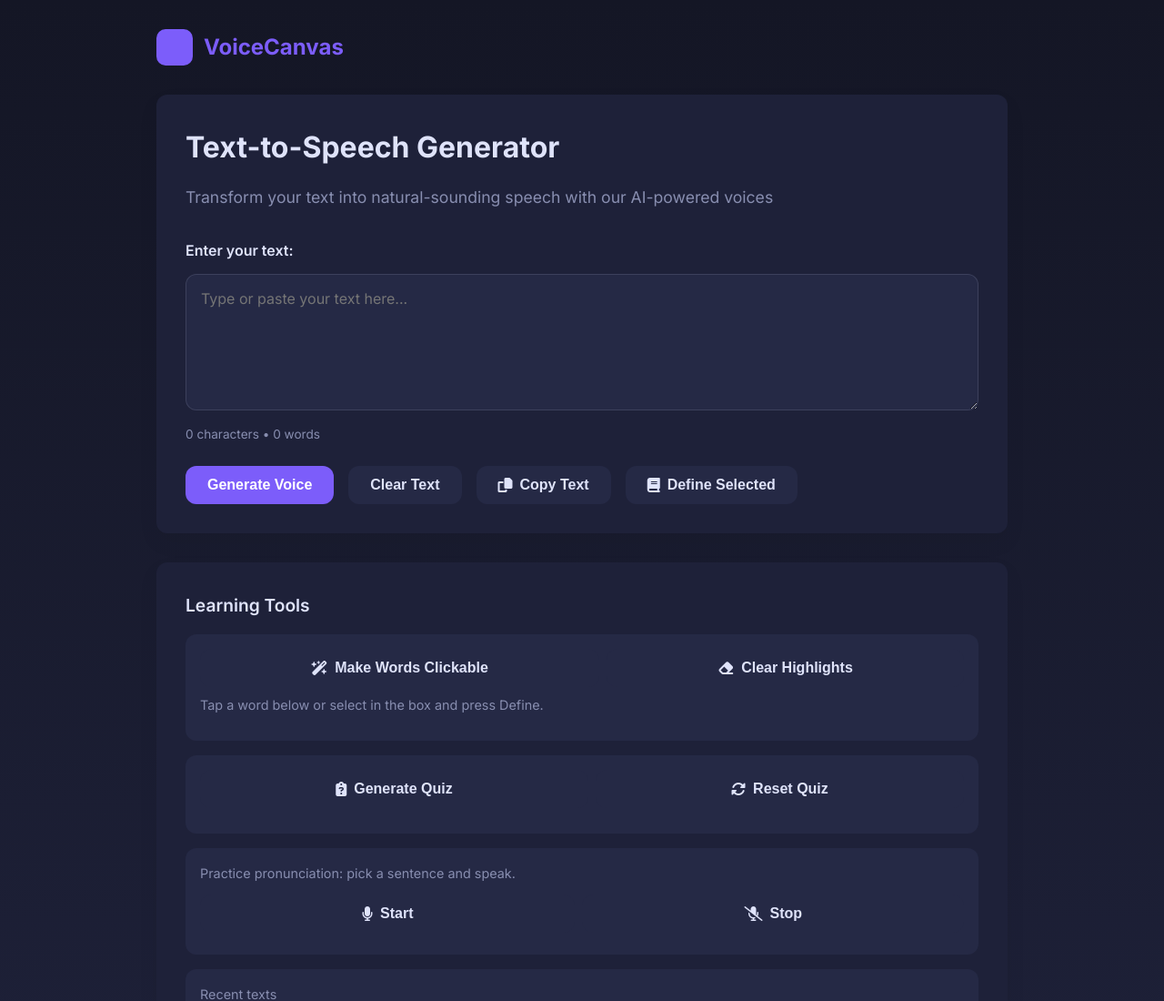
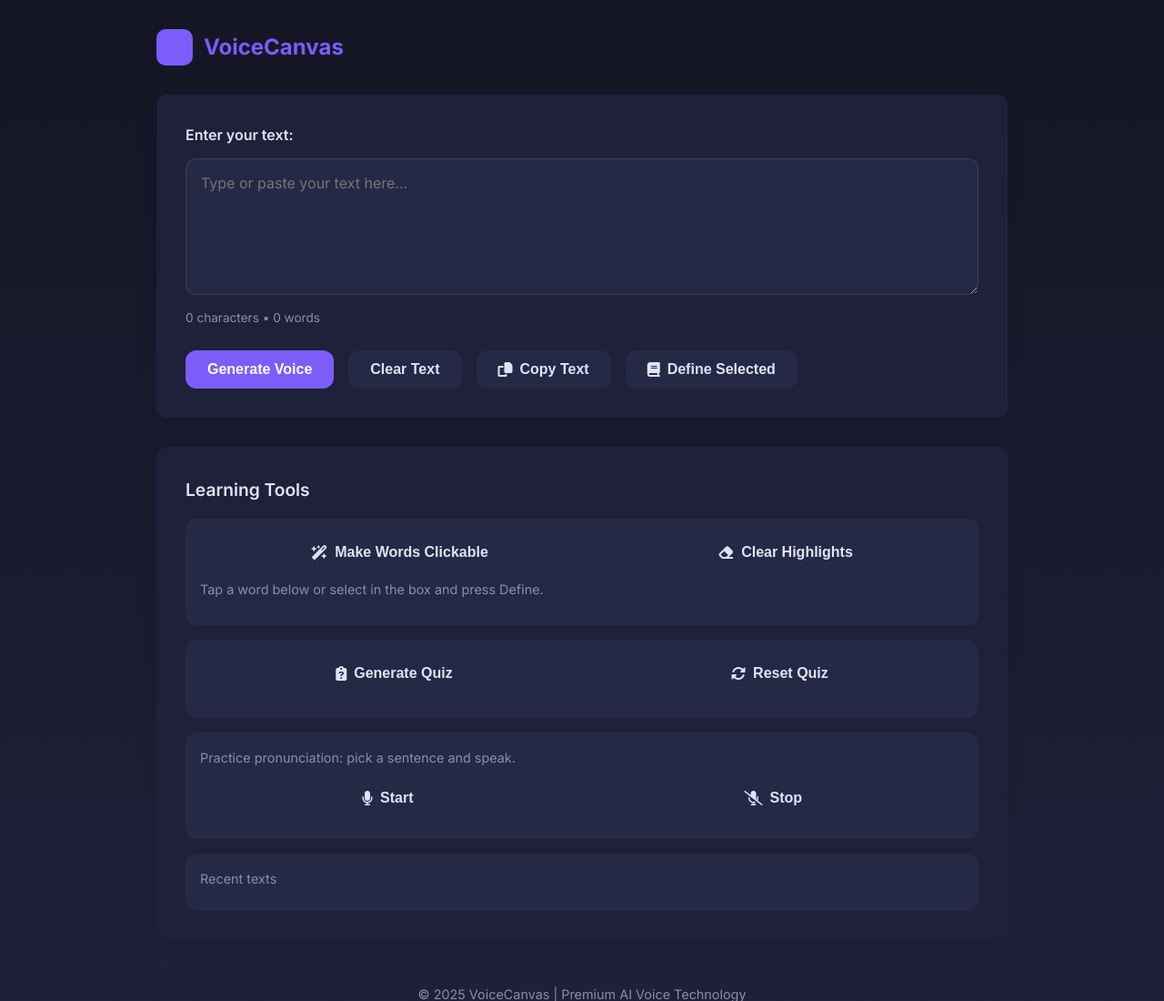
Before and after one commit to austinwin/test, a plain HTML site: page index.html in a window 1280 px wide. Shown: the top 1100 px of the page at 91% size. Drawn offline with Linux system fonts and the light colour scheme.

Commit message:
Remove heading and subtitle from index.html
Removed heading and subtitle from the text-to-speech section.

```diff
--- a/index.html
+++ b/index.html
@@ -417,9 +417,6 @@
         </header>
 
         <div class="card">
-            <h1>Text-to-Speech Generator</h1>
-            <p class="subtitle">Transform your text into natural-sounding speech with our AI-powered voices</p>
-
             <div class="input-container">
                 <label for="text-input">Enter your text:</label>
                 <textarea id="text-input" placeholder="Type or paste your text here..."></textarea>
```
